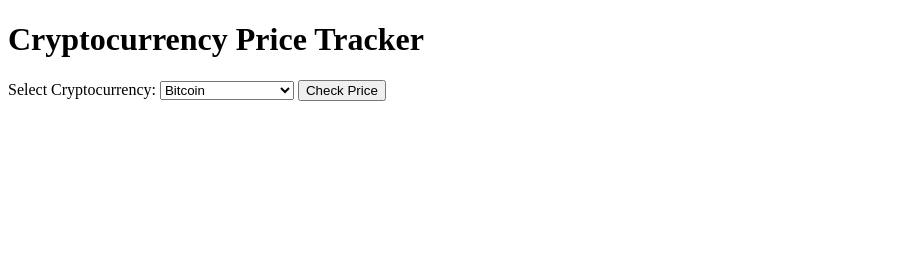
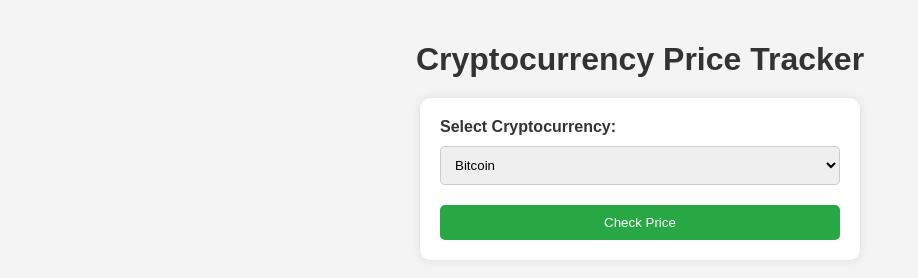
Before and after one commit to X1ND1/STATSCRYPTOBOT.github.io, a plain HTML site: page index.html in a window 1280 px wide. Shown: the whole page, without its empty margins (0-918 px from the left). Drawn offline with Linux system fonts and the light colour scheme.

Commit message:
index.html

```diff
--- a/index.html
+++ b/index.html
@@ -5,22 +5,110 @@
     <meta name="viewport" content="width=device-width, initial-scale=1.0">
     <title>Cryptocurrency Price Tracker</title>
     <script src="https://telegram.org/js/telegram-web-app.js"></script>
+    <style>
+        body {
+            font-family: 'Arial', sans-serif;
+            background-color: #f4f4f4;
+            color: #333;
+            margin: 0;
+            padding: 20px;
+            display: flex;
+            flex-direction: column;
+            align-items: center;
+        }
+        h1 {
+            color: #333;
+            text-align: center;
+            margin-bottom: 20px;
+        }
+        form {
+            background-color: #fff;
+            padding: 20px;
+            border-radius: 10px;
+            box-shadow: 0 0 10px rgba(0, 0, 0, 0.1);
+            width: 100%;
+            max-width: 400px;
+            margin-bottom: 20px;
+        }
+        label {
+            display: block;
+            margin-bottom: 10px;
+            font-weight: bold;
+        }
+        select {
+            width: 100%;
+            padding: 10px;
+            border: 1px solid #ccc;
+            border-radius: 5px;
+            margin-bottom: 20px;
+        }
+        button {
+            background-color: #28a745;
+            color: #fff;
+            border: none;
+            padding: 10px 20px;
+            border-radius: 5px;
+            cursor: pointer;
+            width: 100%;
+        }
+        button:hover {
+            background-color: #218838;
+        }
+        #result {
+            background-color: #fff;
+            padding: 20px;
+            border-radius: 10px;
+            box-shadow: 0 0 10px rgba(0, 0, 0, 0.1);
+            width: 100%;
+            max-width: 400px;
+            margin-top: 20px;
+        }
+        #result h2 {
+            margin-top: 0;
+        }
+        .crypto-logo {
+            width: 24px;
+            height: 24px;
+            margin-right: 10px;
+            vertical-align: middle;
+        }
+    </style>
 </head>
 <body>
     <h1>Cryptocurrency Price Tracker</h1>
     <form id="cryptoForm">
         <label for="crypto_symbol">Select Cryptocurrency:</label>
         <select name="crypto_symbol" id="crypto_symbol">
-            <option value="bitcoin">Bitcoin</option>
-            <option value="ethereum">Ethereum</option>
-            <option value="solana">Solana</option>
-            <option value="monero">Monero</option>
-            <option value="the-open-network">The Open Network</option>
-            <option value="pendle">Pendle</option>
-            <option value="optimism">Optimism</option>
-            <option value="major">Major</option>
-            <option value="dogecoin">Dogecoin</option>
-            <option value="tron">Tron</option>
+            <option value="bitcoin">
+                <img src="https://cryptologos.cc/logos/bitcoin-btc-logo.png" alt="Bitcoin" class="crypto-logo"> Bitcoin
+            </option>
+            <option value="ethereum">
+                <img src="https://cryptologos.cc/logos/ethereum-eth-logo.png" alt="Ethereum" class="crypto-logo"> Ethereum
+            </option>
+            <option value="solana">
+                <img src="https://cryptologos.cc/logos/solana-sol-logo.png" alt="Solana" class="crypto-logo"> Solana
+            </option>
+            <option value="monero">
+                <img src="https://cryptologos.cc/logos/monero-xmr-logo.png" alt="Monero" class="crypto-logo"> Monero
+            </option>
+            <option value="the-open-network">
+                <img src="https://cryptologos.cc/logos/the-open-network-ton-logo.png" alt="The Open Network" class="crypto-logo"> The Open Network
+            </option>
+            <option value="pendle">
+                <img src="https://cryptologos.cc/logos/pendle-pendle-logo.png" alt="Pendle" class="crypto-logo"> Pendle
+            </option>
+            <option value="optimism">
+                <img src="https://cryptologos.cc/logos/optimism-ethereum-op-logo.png" alt="Optimism" class="crypto-logo"> Optimism
+            </option>
+            <option value="major">
+                <img src="https://cryptologos.cc/logos/major-major-logo.png" alt="Major" class="crypto-logo"> Major
+            </option>
+            <option value="dogecoin">
+                <img src="https://cryptologos.cc/logos/dogecoin-doge-logo.png" alt="Dogecoin" class="crypto-logo"> Dogecoin
+            </option>
+            <option value="tron">
+                <img src="https://cryptologos.cc/logos/tron-trx-logo.png" alt="Tron" class="crypto-logo"> Tron
+            </option>
         </select>
         <button type="submit">Check Price</button>
     </form>
```
